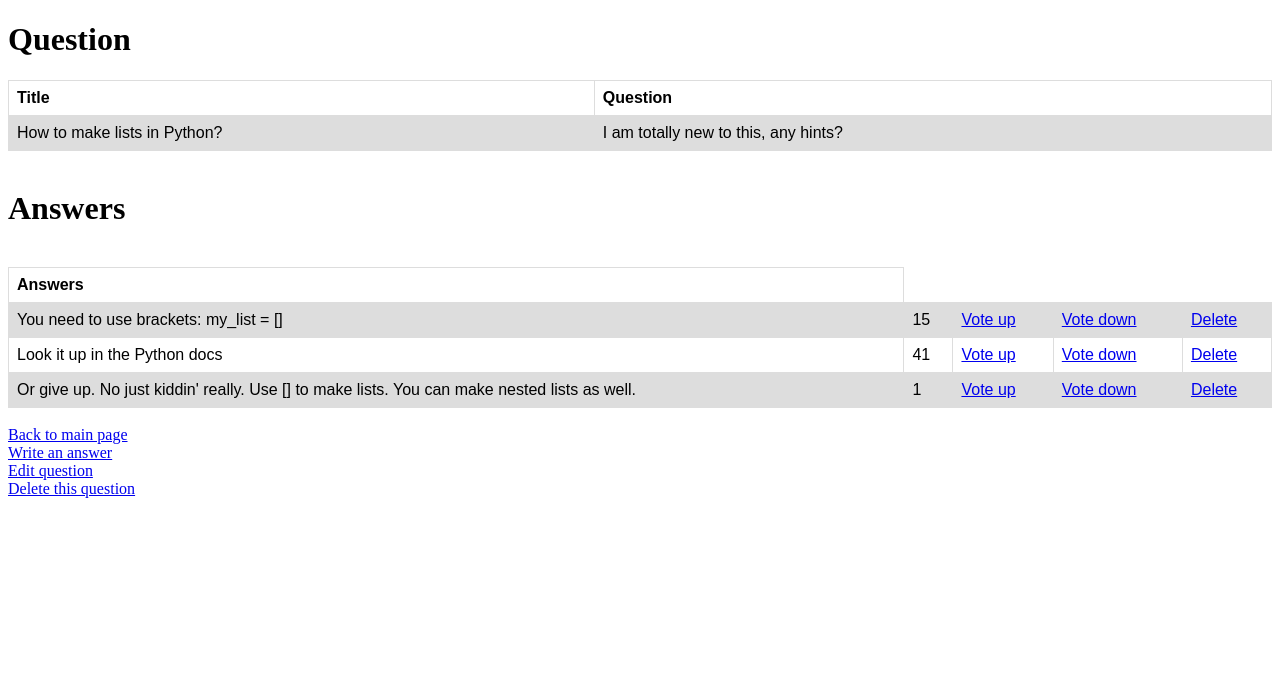
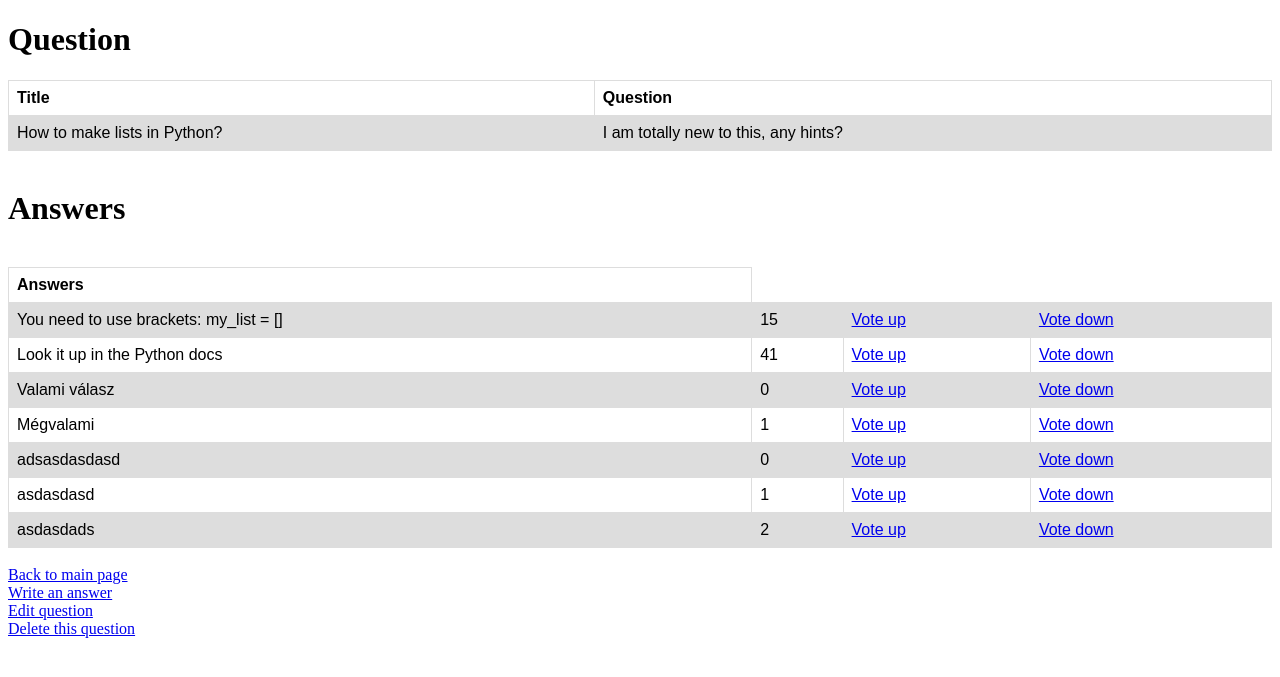
Before and after one commit to CodecoolGlobal/ask-mate-3-python-Sairieth, a Flask app: page /question/1 in a window 1280 px wide. Shown: the top 677 px of the page. Run offline with Flask 2, Linux system fonts and the light colour scheme; some libraries are stand-ins or nearby versions.

Commit message:
Revert "delete answer by id implemented, some cleaning"
This reverts commit 0621840023d28727b404dbbedee75f6b11d2e4ab.

```diff
--- a/sample_data/answer.csv
+++ b/sample_data/answer.csv
@@ -1,8 +1,13 @@
 id,submission_time,vote_number,question_id,message,image
 1,1493398154,15,1,You need to use brackets: my_list = [],
 2,1493088154,41,1,Look it up in the Python docs,
-12,1614277995,1,1,"Or give up. No just kiddin' really.
-Use [] to make lists. You can make nested lists as well.",
-13,1614278258,2,4,"The problem is, that the jpeg file's resolution is very tiny.
-Or the code is not magnified enough. ",
-14,1614278284,3,4,I can do some magic with PS. wait a bit pls. ,
+3,1614168871,0,1,"Valami válasz
+",
+4,1614169069,1,1,Mégvalami,
+5,1614169262,0,1,adsasdasdasd,
+6,1614169328,1,1,asdasdasd,
+7,1614169376,2,1,asdasdads,
+8,1614266705,3,4,aaaaaaaaaaaaaaaaaaaaaaaa,
+9,1614266712,3,4,bbbbbbbbbbbbbbbbbbbbbbbbbbbbbbbbbb,
+10,1614266717,5,4,cccccccccccccccccccccccccccccccccccc,
+10,1614266731,2,4,dddddddddddddddddddddddddddddddddd,
--- a/sample_data/question.csv
+++ b/sample_data/question.csv
@@ -11,4 +11,4 @@ booklet
 app.js (bundled file with webpack, including jquery)
 
 hope it works this time. maybe this time.",images/image1.png
-4,1614266456,0,1,C++ issue,Sorry I can't see this code,wallpaperflare.com_wallpaper.jpg
+4,1614266456,0,0,C++ issue,Sorry I can't see this code,wallpaperflare.com_wallpaper.jpg
--- a/server.py
+++ b/server.py
@@ -86,18 +86,6 @@ def delete_question(question_id):
         return redirect('/')
 
 
-@app.route('/answer/<answer_id>/delete', methods=['GET'])
-def delete(answer_id):
-    answers = get_saved_data(file_path_answers, header=answer_header)[1:]
-    for answer in answers:
-        if answer["id"] == answer_id:
-            question_id = int(answer["question_id"])
-            index = answers.index(answer)
-            del answers[index]
-    update_file(file_path_answers, answer_header, answers)
-    return redirect(url_for("display_a_question", question_id=question_id))
-
-
 @app.route("/question/<question_id>/vote_up")
 def question_vote_up(question_id):
     questions = get_saved_data(file_path_questions, header=questions_header)[1:]
@@ -144,6 +132,28 @@ def answer_vote_down(answer_id):
     return redirect(url_for("display_a_question", question_id=question_id))
 
 
+'''
+@app.route("/question/<question_id>/delete_question2")
+def delete_question2(question_id):
+    questions = get_saved_data(file_path_questions, header=questions_header)[1:]
+    for question in questions:
+        if question["id"] == question_id:
+            index = questions.index(question)
+            del questions[index]
+    update_file(file_path_questions, questions_header, questions)
+    return redirect(url_for("main"))
+'''
+
+# @app.route("/question/<question_id>/vote_up")
+# def question_vote_up(question_id):
+#     questions = get_saved_data(file_path_questions, header=questions_header)
+#     for question in questions:
+#         if question["id"] == question_id:
+#             question.get("vote_number") + 1
+#     update_file(file_path_questions, questions_header, questions)
+#     return redirect(url_for("main"))
+
+
 if __name__ == "__main__":
     app.run(
         host='0.0.0.0',
--- a/templates/display_a_question.html
+++ b/templates/display_a_question.html
@@ -9,11 +9,13 @@
           border-collapse: collapse;
           width: 100%;
         }
+
         td, th {
           border: 1px solid #dddddd;
           text-align: left;
           padding: 8px;
         }
+
         tr:nth-child(even) {
           background-color: #dddddd;
         }
@@ -44,10 +46,11 @@
             <td>{{ answer["vote_number"]}}</td>
             <td><a href="/answer/{{ answer['id'] }}/vote_up">Vote up</a></td>
             <td><a href="/answer/{{ answer['id'] }}/vote_down">Vote down</a></td>
-            <td><a href="/answer/{{ answer['id'] }}/delete">Delete</a></td>
+
         </tr>
         {% endfor %}
     {% endif %}
+
 </table><br>
 <a href="/">Back to main page</a><br>
 <a href="{{ url_for("route_add_answer", question_id=question_id) }}">Write an answer</a><br>
--- a/templates/list.html
+++ b/templates/list.html
@@ -27,7 +27,7 @@
     </style>
 </head>
 <body>
-<h1>Askm8</h1><br>
+<h1>Questions</h1><br>
 <form method="POST" action="/">
     <div id="element1">
     <label for="option">Options</label><br>
--- a/util.py
+++ b/util.py
@@ -29,5 +29,5 @@ def generate_id(questions):
 
 def create_new_question(title, message, image, questions):
     new_question = {'id': generate_id(questions), 'submission_time': get_time(), 'view_number': 0, 'vote_number': 0,
-                    'title': title, 'message': message, "image": image}
+                    'title': title, 'message': message, "image": image }
     return new_question
```
